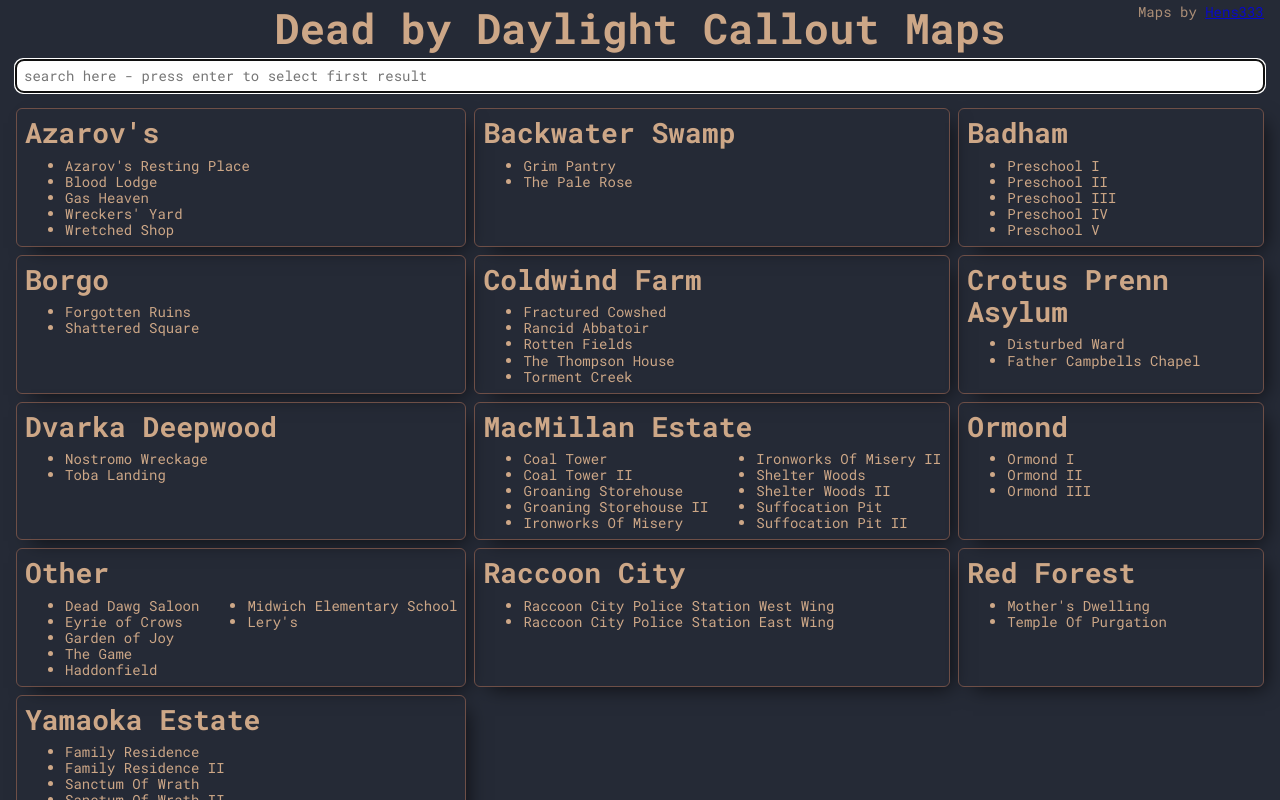
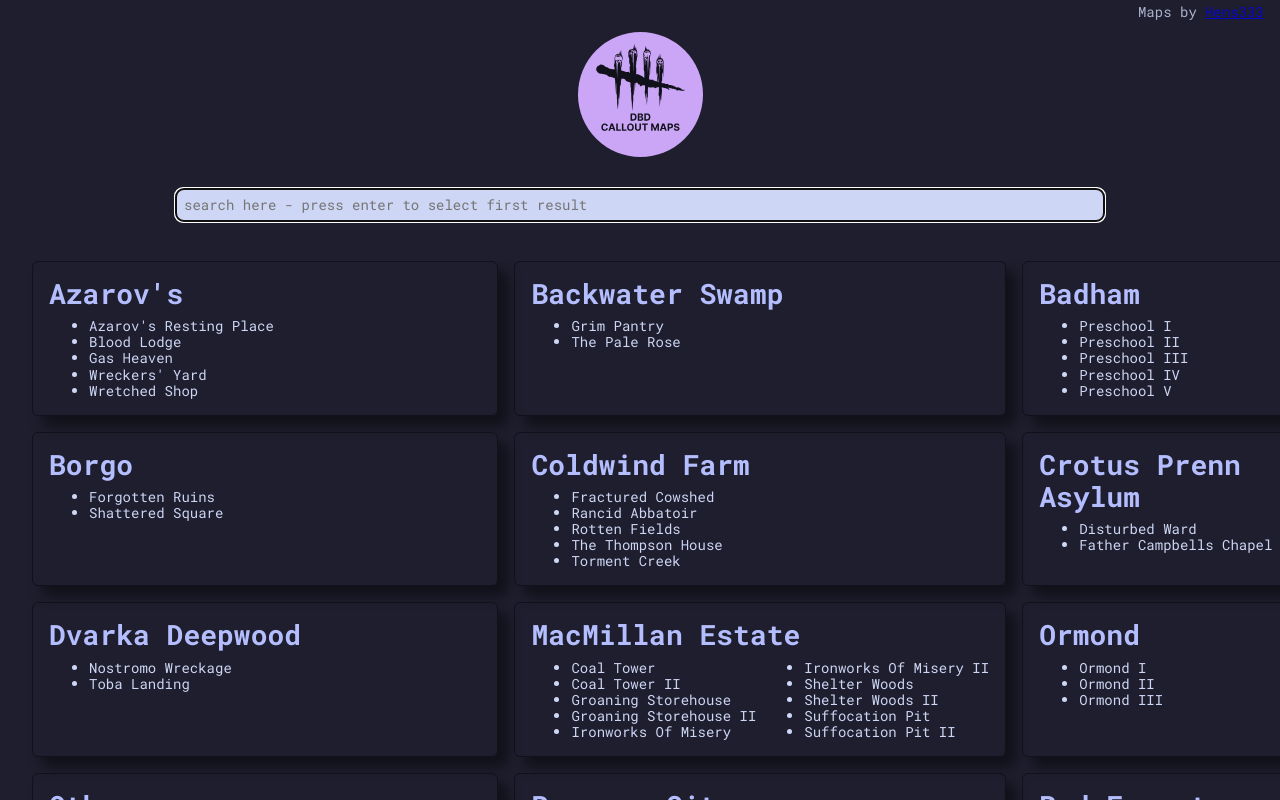
Before and after one commit to MagerlinC/DBDMaps, a React (Create React App) app: page / in a window 1280 px wide. Built offline with nearby package versions, Linux system fonts and the light colour scheme.

Commit message:
feat: catppuccin design overhaul

```diff
--- a/src/App.tsx
+++ b/src/App.tsx
@@ -9,12 +9,38 @@
 import React, { useEffect, useState } from "react";
 import MapJSON from "./maps.json";
 import { DBDMap } from "./types/map";
+import DynamicImage from "./components/DynamicImage";
+
+const HeaderContents = styled.div`
+  ${({ theme }) => `
+    display: flex;
+    flex-direction: column;
+    flex: 1;
+    align-items: center;
+    justify-content: center;
+    gap: ${theme.spacing.xlarge};
+    img {
+      max-width: 125px;
+    }
+    input {
+      padding: 8px;
+      border-radius: 8px;
+      border: none;
+      flex: 1;
+      background: ${theme.colors.secondary};
+      min-width: 75%;
+      :focus {
+        border: none;
+      }
+    }
+  `}
+`;
 
 const ApplicationWrapper = styled.div`
   ${({ theme }) => `
     display: flex;
     flex-direction: column;
-    gap: ${theme.spacing.small};
+    gap: ${theme.spacing.medium};
     margin: 0;
     padding: 0;
     background-color: ${theme.colors.primary};
@@ -22,14 +48,13 @@
     height: 100vh;
     max-height: 100vh;
     overflow: hidden;
-    color: ${theme.colors.textPrimary};
     font-family: ${theme.typography.fontFamilyMono};
     header {
       display: flex;
       flex-direction: column;
       text-align: center;
-      gap: ${theme.spacing.medium};
-      padding: ${theme.spacing.small} ${theme.spacing.large};
+      gap: ${theme.spacing.xlarge};
+      padding: ${theme.spacing.xlarge};
       .reference {
         opacity: 0.8;
         position: absolute;
@@ -37,14 +62,7 @@
         right: ${theme.spacing.large};
       }
     }
-    input {
-      padding: 8px;
-      border-radius: 8px;
-      border: none;
-      :focus {
-        border: none;
-      }
-    }
+
     a:visited {
       color: ${theme.colors.secondary};
     }
@@ -59,11 +77,10 @@
 
   useEffect(() => {
     window.addEventListener("keydown", closeOnEscape);
-    // Remove event listeners on cleanup
     return () => {
       window.removeEventListener("keydown", closeOnEscape);
     };
-  }, []); // Empty array ensures that effect is only run on mount and unmount
+  }, []);
 
   const handleInputKeydown = (e: React.KeyboardEvent) => {
     switch (e.key) {
@@ -110,7 +127,7 @@
   };
 
   maps.forEach((map) => {
-    if (searchString == "" || isMatch(map, searchString)) {
+    if (searchString === "" || isMatch(map, searchString)) {
       const curr = mapsByRealm.get(map.realm);
       if (curr) {
         mapsByRealm.set(map.realm, [...curr, map]);
@@ -124,19 +141,20 @@
     <ThemeProvider theme={theme}>
       <ApplicationWrapper>
         <header>
-          <TextComponent variant={TextVariant.PAGEHEADER}>
-            Dead by Daylight Callout Maps
-          </TextComponent>
+          <HeaderContents>
+            <DynamicImage fileName="logo.svg" alt="logo" />
+
+            <input
+              autoFocus
+              value={searchString}
+              onKeyDown={handleInputKeydown}
+              onChange={(e) => setSearchString(e.target.value)}
+              placeholder="search here - press enter to select first result"
+            />
+          </HeaderContents>
           <TextComponent className={"reference"} variant={TextVariant.BODY}>
             Maps by <a href="https://www.youtube.com/@hens333">Hens333</a>
           </TextComponent>
-          <input
-            autoFocus
-            value={searchString}
-            onKeyDown={handleInputKeydown}
-            onChange={(e) => setSearchString(e.target.value)}
-            placeholder="search here - press enter to select first result"
-          />
         </header>
         <MapList
           mapsByRealm={mapsByRealm}
--- a/src/animations.css
+++ b/src/animations.css
@@ -9,11 +9,11 @@
 }
 
 .fadeIn {
-  animation: fadeIn 2s;
+  animation: fadeIn 1s;
 }
 
 .fadeInDown {
-  animation: fadeInDown 2s;
+  animation: fadeInDown 1s;
 }
 
 /* Fade Effect */
--- /dev/null
+++ b/src/colors/catppucin.ts
@@ -0,0 +1,7 @@
+export const Base = "#1e1e2e";
+export const Crust = "#11111b";
+export const Rosewater = "#f5e0dc";
+export const Mauve = "#cba6f7";
+export const Lavender = "#b4befe";
+export const Sky = "#89dceb";
+export const BodyText = "#cdd6f4";
--- /dev/null
+++ b/src/colors/osume.ts
@@ -0,0 +1,4 @@
+export const primaryColor = "rgb(37, 42, 54)";
+export const primaryLight = "rgb(211, 211, 205)";
+export const secondaryColor = "rgb(205, 167, 135)";
+export const tertiaryColor = "rgb(110, 79, 71)";
--- a/src/components/MapComponent.tsx
+++ b/src/components/MapComponent.tsx
@@ -2,10 +2,10 @@
 import styled, { css } from "styled-components";
 import { DBDMap } from "../types/map";
 import TextComponent, { TextVariant } from "./Text";
-type MapStyleProps = {};
-const RealmWrapper = styled.div<MapStyleProps>`
+
+const RealmWrapper = styled.div`
   ${({ theme }) => css`
-    padding: 8px;
+    padding: ${theme.spacing.large};
     border: 1px solid ${theme.colors.tertiary};
     border-radius: ${theme.borderRadius.medium};
     box-shadow: ${theme.boxshadows.medium};
@@ -27,6 +27,9 @@
     display: flex;
     flex-direction: row;
     gap: ${theme.spacing.medium};
+    li::marker {
+      color: ${theme.colors.secondary};
+    }
   `}
 `;
 
@@ -48,7 +51,9 @@
               key={map.names[0]}
               onClick={() => showMap(map)}
             >
-              {map.names[0]}
+              <TextComponent variant={TextVariant.BODY}>
+                {map.names[0]}
+              </TextComponent>
             </li>
           ))}
         </ul>
@@ -59,7 +64,9 @@
               key={map.names[0]}
               onClick={() => showMap(map)}
             >
-              {map.names[0]}
+              <TextComponent variant={TextVariant.BODY}>
+                {map.names[0]}
+              </TextComponent>
             </li>
           ))}
         </ul>
--- a/src/components/MapList.tsx
+++ b/src/components/MapList.tsx
@@ -8,12 +8,13 @@
 
 const MapListWrapper = styled.div`
   ${({ theme }) => css`
-    padding: 8px ${theme.spacing.large};
+    padding: 0 ${theme.spacing.xlarge};
+    padding-bottom: ${theme.spacing.medium};
     max-height: 100%;
     overflow-y: scroll;
     display: grid;
     grid-template-columns: 1fr 1fr 1fr;
-    gap: ${theme.spacing.medium};
+    gap: ${theme.spacing.large};
   `}
 `;
 
@@ -38,9 +39,6 @@
       gap: 8px;
       align-items: center;
       padding: ${theme.spacing.medium};
-      p {
-        color: #fff;
-      }
       img {
         position: relative;
         width: max(40vh, 40vw);
@@ -81,7 +79,7 @@
   const realms = Array.from(mapsByRealm.keys()).sort();
 
   return (
-    <MapListWrapper>
+    <MapListWrapper className="fadeInDown">
       {realms.map((realm) => (
         <RealmComponent
           key={realm}
--- a/src/styled.d.ts
+++ b/src/styled.d.ts
@@ -4,6 +4,7 @@
   type Typography = {
     fontWeight: string;
     fontSize: string;
+    color: string;
   };
   export interface DefaultTheme {
     colors: {
@@ -14,9 +15,6 @@
       gradient: string;
       gradientAccent: string;
       gradientAccentRotated: string;
-      textPrimary: string;
-      textSecondary: string;
-      textTertiary: string;
     };
     borderRadius: {
       small: string;
--- a/src/theme.ts
+++ b/src/theme.ts
@@ -1,9 +1,14 @@
 import { DefaultTheme } from "styled-components";
+import { Base, BodyText, Crust, Lavender, Mauve } from "./colors/catppucin";
 
-const primaryColor = "rgb(37, 42, 54)";
-const primaryLight = "rgb(211, 211, 205)";
-const secondaryColor = "rgb(205, 167, 135)";
-const tertiaryColor = "rgb(110, 79, 71)";
+const primaryColor = Base;
+const primaryLight = Lavender;
+const secondaryColor = BodyText;
+const tertiaryColor = Crust;
+
+const textColor = BodyText;
+const pageHeaderTextColor = Mauve;
+const headerTextColor = Lavender;
 
 export const theme: DefaultTheme = {
   colors: {
@@ -14,9 +19,6 @@
     gradient: `linear-gradient(200deg, ${primaryLight},${primaryColor})`,
     gradientAccent: `linear-gradient(${primaryColor}, ${secondaryColor})`,
     gradientAccentRotated: `linear-gradient(20deg, ${primaryColor}, ${secondaryColor})`,
-    textPrimary: secondaryColor,
-    textSecondary: tertiaryColor,
-    textTertiary: "#fff",
   },
   spacing: {
     small: "4px",
@@ -30,7 +32,7 @@
     large: "8px",
   },
   boxshadows: {
-    medium: "8px 8px 19px -7px rgba(0,0,0,0.67)",
+    medium: "10px 10px 13px 0px rgba(0,0,0,0.45);",
   },
   typography: {
     fontFamilyMono: "Roboto Mono",
@@ -39,18 +41,22 @@
       pageHeader: {
         fontWeight: "bold",
         fontSize: "3em",
+        color: pageHeaderTextColor,
       },
       header: {
         fontWeight: "bold",
         fontSize: "2em",
+        color: headerTextColor,
       },
       body: {
         fontWeight: "regular",
         fontSize: "1em",
+        color: textColor,
       },
       small: {
         fontWeight: "regular",
         fontSize: "0.75em",
+        color: textColor,
       },
     },
   },
```
Also changed, not shown: assets/logo.svg (added).
